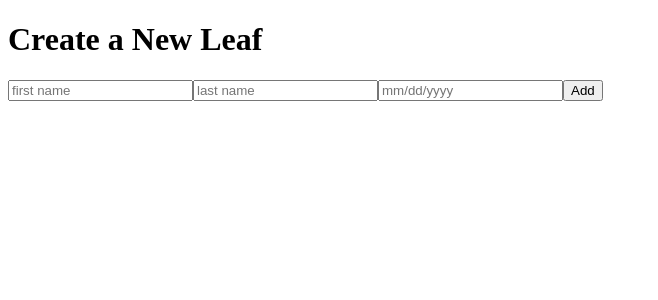
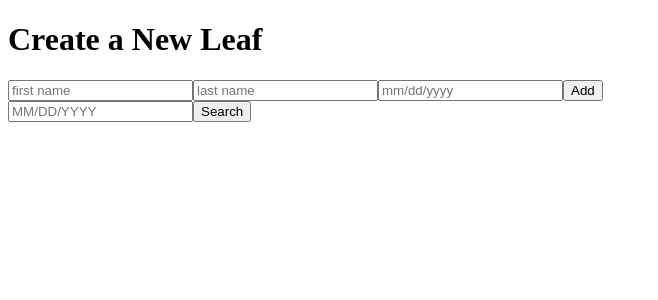
Before and after one commit to sghofrany/FamilyTree, a React (Create React App) app in the folder client/: page / in a window 1280 px wide. Shown: the top 300 px of the page, without its empty margins (0-658 px from the left). Built offline with nearby package versions, Linux system fonts and the light colour scheme.

Commit message:
added search bar to home page

```diff
--- a/client/package.json
+++ b/client/package.json
@@ -6,6 +6,7 @@
     "@testing-library/jest-dom": "^4.2.4",
     "@testing-library/react": "^9.5.0",
     "@testing-library/user-event": "^7.2.1",
+    "moment": "^2.27.0",
     "react": "^16.13.1",
     "react-dom": "^16.13.1",
     "react-modal": "^3.11.2",
--- a/client/src/Person.js
+++ b/client/src/Person.js
@@ -1,12 +1,17 @@
 import React, { useState } from 'react';
-import { useHistory } from 'react-router-dom'
+import { useHistory, Link } from 'react-router-dom'
 import axios from 'axios'
+import moment from 'moment'
 
 function Person() {
 
     const [firstName, setFirstName] = useState("")
     const [lastName, setLastName] = useState("")
     const [dob, setDob] = useState("")
+
+    const [searchDob, setSearchDob] = useState("")
+    const [searchData, setSearchData] = useState([])
+
     const [loading, setLoading] = useState(false)
 
     const handleFirstChange = (e) => setFirstName(e.target.value)
@@ -24,6 +29,10 @@ function Person() {
              */
 
              return console.log("Fill out all of the input fields!")
+        }
+
+        if(!moment(dob, 'MM/DD/YYYY',true).isValid()) {
+            return console.log("date of birth is not valid")
         }
 
         setLoading(true)
@@ -47,6 +56,27 @@ function Person() {
         });
     }
 
+    const searchCollection = async () => {
+
+        if(searchDob.length === 0) {
+            return console.log("Search input is empty")
+        }
+
+        if(!moment(searchDob, 'MM/DD/YYYY',true).isValid()) {
+            return console.log("date of birth is not valid")
+        }
+
+        let fixedDate = searchDob.split('/').join('-')
+
+        const url = `http://localhost:5000/api/search/${fixedDate}`
+        let response = await axios.get(url)
+
+        if(response.status === 200) {
+            setSearchData(response.data)
+        }
+
+    }
+
     return (
         <div>
             <h1>Create a New Leaf</h1>
@@ -56,6 +86,20 @@ function Person() {
             <input onChange = { handleDobChange } value={dob} placeholder="mm/dd/yyyy"></input>
             <button onClick = { handleAddButton } disabled={loading}>Add</button>
 
+            <div>
+                <input onChange={(e) => setSearchDob(e.target.value)} value={searchDob} placeholder="MM/DD/YYYY"></input>
+                <button onClick={ searchCollection } >Search</button>
+
+                {
+                    searchData.map(d => (
+                        <div key={d.id}>
+                            <span>{d.first_name} {d.last_name} {d.dob}</span>
+                            <Link  to={`/${d.id}`}>Visit</Link>
+                        </div>
+                    ))
+                }
+            </div>
+
         </div>
     );
 }
--- a/client/src/View.js
+++ b/client/src/View.js
@@ -1,8 +1,8 @@
 import React, { useState, useEffect } from 'react';
-import { useHistory } from 'react-router-dom'
+import { useHistory, Link } from 'react-router-dom'
 import Modal from 'react-modal'
 import axios from 'axios'
-import {Link} from 'react-router-dom'
+import moment from 'moment'
 
 Modal.setAppElement('#root')
 
@@ -19,7 +19,7 @@ function View(props) {
 
     const [children, setChildren] = useState([])
 
-    const [searchFirst, setSearchFirst] = useState("")
+    const [searchDob, setSearchDob] = useState("")
     const [searchData, setSearchData] = useState([])
 
     const [editArray, setEditArray] = useState([])
@@ -83,40 +83,6 @@ function View(props) {
 
     }
 
-    const combinedArray = (arr1, arr2) => {
-
-        let val = arr2.slice()
-
-
-        //if editArray is length 0 return children
-
-        if(arr1.length === 0) return arr2
-
-        //if children is length 0 return editArray
-
-        if(arr2.length === 0) return arr1
-
-        for(var i = 0; i < arr1.length; i++) {
-
-            let curr = arr1[i]
-
-            for(var j = 0; j < arr2.length; j++) {
-
-                let add = arr2[j]
-
-                if(curr.id !== add.id) {
-                    val.push(curr)
-                }
-
-
-            }
-
-        }
-
-        return val
-
-    }
-
     const doesArrayContain = (arr, id) => {
 
         for(var i = 0; i < arr.length; i++) {
@@ -130,7 +96,17 @@ function View(props) {
 
     const searchCollection = async () => {
 
-        const url = `http://localhost:5000/api/search/${searchFirst}/:last/:dob`
+        if(searchDob.length === 0) {
+            return console.log("Search input is empty")
+        }
+
+        if(!moment(searchDob, 'MM/DD/YYYY',true).isValid()) {
+            return console.log("date of birth is not valid")
+        }
+
+        let fixedDate = searchDob.split('/').join('-')
+
+        const url = `http://localhost:5000/api/search/${fixedDate}`
         let response = await axios.get(url)
 
         if(response.status === 200) {
@@ -373,7 +349,7 @@ function View(props) {
                     </div>
 
                     <div>
-                        <input onChange={(e) => setSearchFirst(e.target.value)} value={searchFirst} placeholder="first name"></input>
+                        <input onChange={(e) => setSearchDob(e.target.value)} value={searchDob} placeholder="DOB: MM/DD/YYYY"></input>
                         <button onClick={ searchCollection } >Search</button>
 
                         {
```
Also changed, not shown: 2 other files (tests, documents, lock files or other folders).
